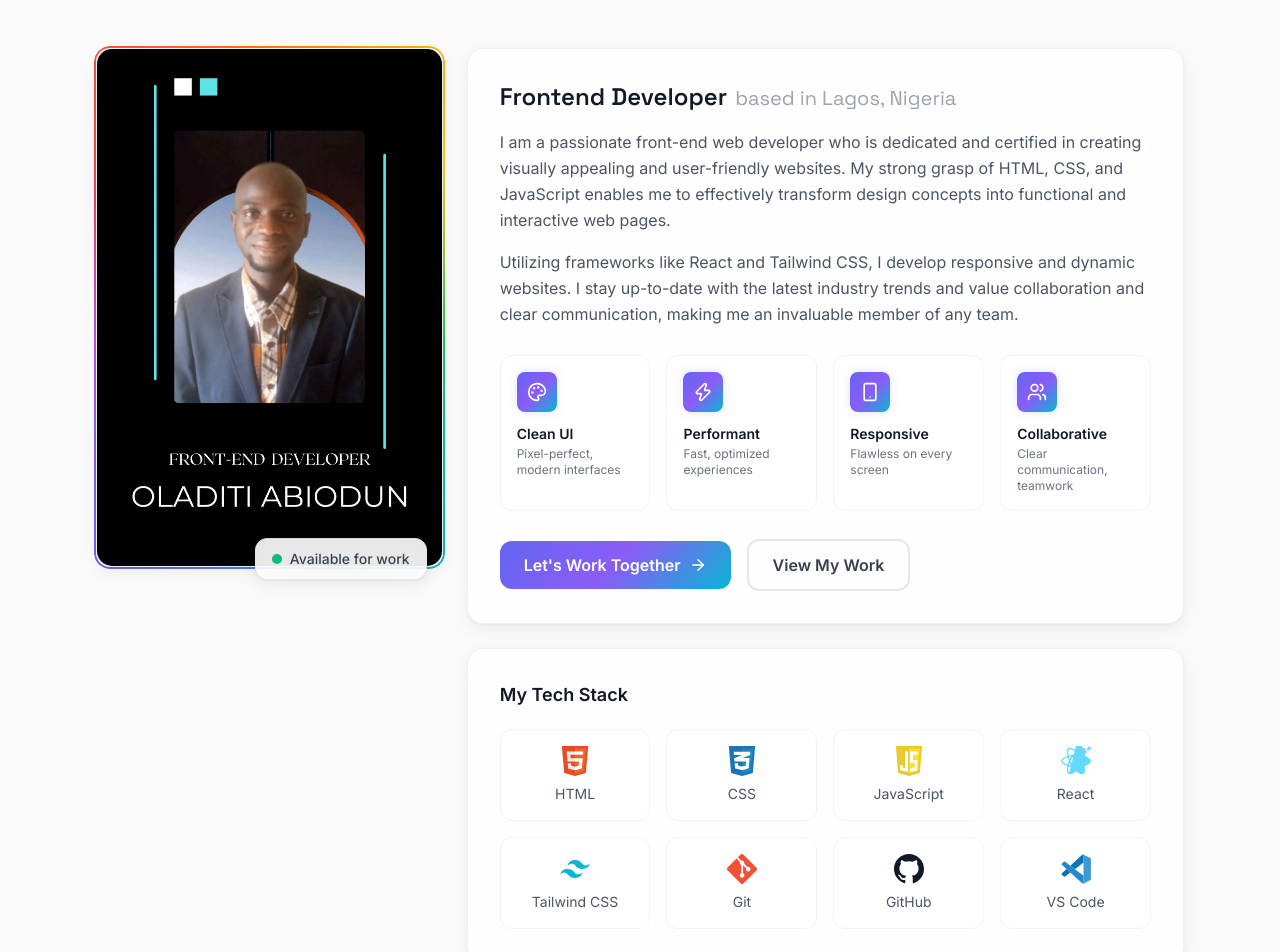
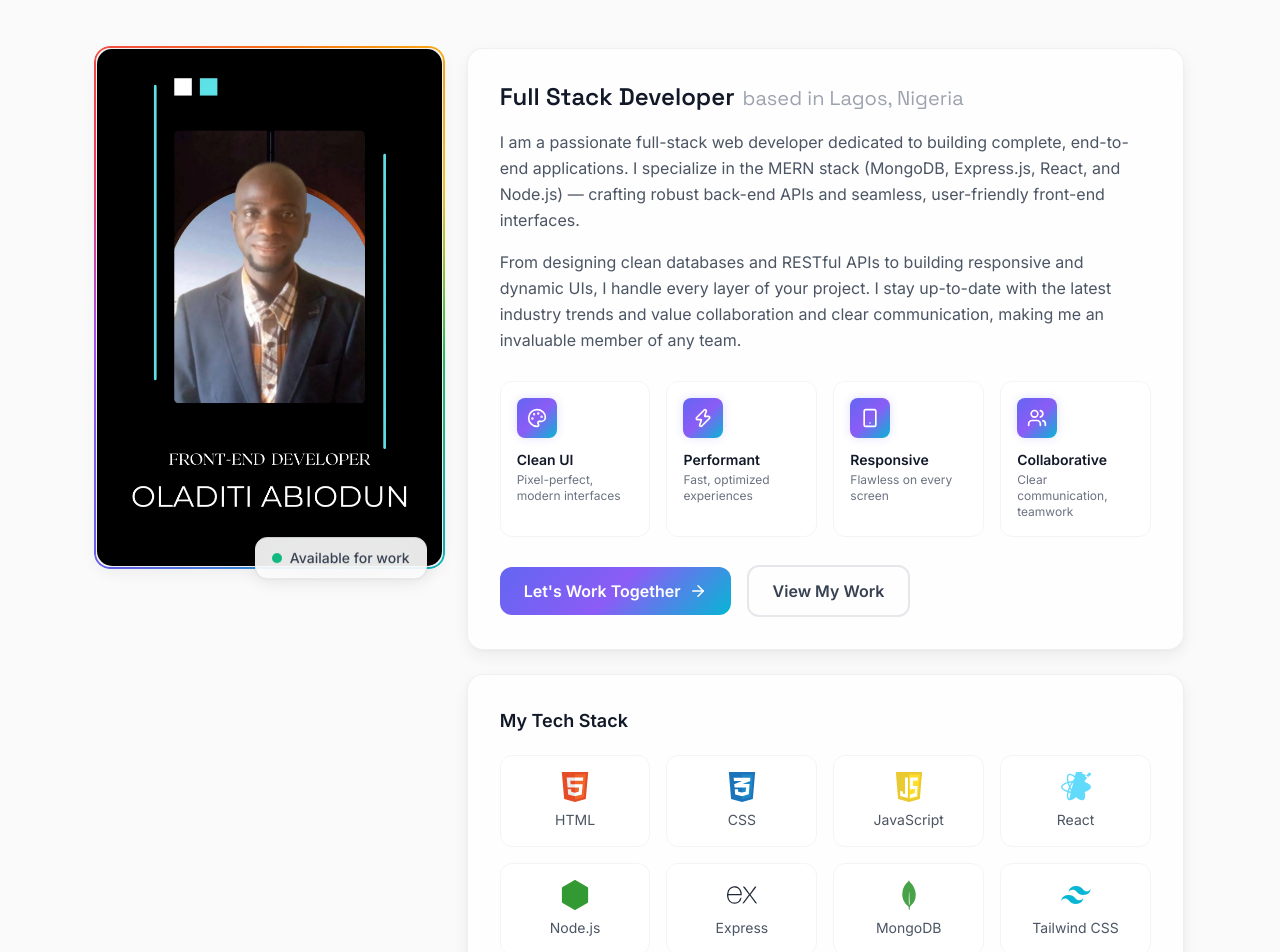
Before and after one commit to oladiti/myPortfolio, a React (Vite) app: page / in a window 1280 px wide. Shown: the part 1060-2012 px from the top of the page. Built offline with nearby package versions, Linux system fonts and the light colour scheme; no server answers.

Commit message:
third update

```diff
--- a/index.html
+++ b/index.html
@@ -11,18 +11,18 @@
     <meta name="author" content="Oladiti Abiodun" />
     <meta
       name="description"
-      content="Welcome to Oladiti Abiodun's Personal website to showcase his skills, experience, and knowledge, You can view his projects and achievements here."
+      content="Welcome to Oladiti Abiodun's Personal website to showcase his skills, experience, and knowledge as a Full Stack (MERN) Web Developer. You can view his projects and achievements here."
     />
     <meta
       name="keywords"
-      content="Abiodun,Oladiti, Oladiti Abiodun,Abiodun'S Portfolio,Abiodun's portfolio,Abiodun's personal website, Oladiti Abiodun portfolio"
+      content="Abiodun,Oladiti, Oladiti Abiodun,Full Stack Developer,MERN Stack, React, Node.js, Express, MongoDB,Abiodun'S Portfolio,Abiodun's portfolio,Abiodun's personal website, Oladiti Abiodun portfolio"
     />
     <meta name="robots" content="follow, index, max-snippet:-1, max-video-preview:-1, max-image-preview:large" />
 
     <meta property="og:title" content="Oladiti Abiodun's Personal Portfolio" />
     <meta property="og:url" content="https://oladiti-abiodun.netlify.app" />
     <meta property="og:type" content="website" />
-    <meta property="og:description" content="Oladiti Abiodun's Personal website to showcase my Skills, Experience, and my Projects." />
+    <meta property="og:description" content="Oladiti Abiodun's Personal website to showcase my Skills, Experience, and my Projects as a Full Stack (MERN) Web Developer." />
     <meta property="og:image" content="https://i.postimg.cc/pVhH91F0/my-port.png" />
     <meta property="og:locale" content="en_US" />
     <link rel="canonical" href="https://oladiti-abiodun.netlify.app" />
--- a/src/components/layout/Footer.jsx
+++ b/src/components/layout/Footer.jsx
@@ -24,7 +24,7 @@ const Footer = () => {
               Oladiti Abiodun
             </span>
           </Link>
-          <p className="gradient-text mt-3 font-medium">Frontend Developer</p>
+          <p className="gradient-text mt-3 font-medium">Full Stack Developer (MERN)</p>
           <p className="mt-3 mb-5 max-w-md text-sm leading-relaxed text-gray-500 dark:text-gray-400">
             Thanks for visiting my personal portfolio. Let's connect over socials and build something great together.
           </p>
--- a/src/components/sections/About.jsx
+++ b/src/components/sections/About.jsx
@@ -46,17 +46,18 @@ const About = () => (
         <div className="lg:col-span-2 space-y-6">
           <div className="rounded-2xl glass shadow-card p-8">
             <h3 className="text-2xl font-display font-semibold mb-4 text-gray-900 dark:text-white">
-              Frontend Developer
+              Full Stack Developer
               <span className="text-xl font-normal text-gray-400 dark:text-gray-500 pl-2">based in Lagos, Nigeria</span>
             </h3>
             <p className="text-gray-600 dark:text-gray-400 leading-relaxed mb-4">
-              I am a passionate front-end web developer who is dedicated and certified in creating visually appealing and user-friendly websites.
-              My strong grasp of HTML, CSS, and JavaScript enables me to effectively transform design concepts into functional and interactive web pages.
+              I am a passionate full-stack web developer dedicated to building complete,
+              end-to-end applications. I specialize in the MERN stack (MongoDB, Express.js,
+              React, and Node.js) — crafting robust back-end APIs and seamless, user-friendly front-end interfaces.
             </p>
             <p className="text-gray-600 dark:text-gray-400 leading-relaxed">
-              Utilizing frameworks like React and Tailwind CSS, I develop responsive and dynamic websites.
-              I stay up-to-date with the latest industry trends and value collaboration and clear communication,
-              making me an invaluable member of any team.
+              From designing clean databases and RESTful APIs to building responsive and dynamic UIs,
+              I handle every layer of your project. I stay up-to-date with the latest industry trends
+              and value collaboration and clear communication, making me an invaluable member of any team.
             </p>
 
             <div className="mt-7 grid grid-cols-2 sm:grid-cols-4 gap-4">
--- a/src/components/sections/Home.jsx
+++ b/src/components/sections/Home.jsx
@@ -5,7 +5,7 @@ import AB from "../../assets/Abbey.webp";
 import contactInfo from '../../data/contactInfo';
 import resume from "../../assets/ola.pdf";
 
-const typingSequence = ['Frontend Developer', 2000, 'Web Developer', 2000, 'Graphics Designer', 2000];
+const typingSequence = ['Full Stack Developer', 2000, 'MERN Stack Developer', 2000, 'Web Developer', 2000];
 
 const HeroSocials = () => (
   <ul className="flex items-center gap-3">
@@ -32,6 +32,9 @@ function Home() {
     <div name="Home" className="relative min-h-screen w-full flex items-center overflow-hidden dot-pattern">
       <div className="section-content relative z-10 grid lg:grid-cols-2 gap-12 items-center py-12">
         <div className="text-center lg:text-left" data-aos="fade-up">
+          <p className="mb-4 text-sm sm:text-base font-semibold uppercase tracking-[0.2em] text-indigo-600 dark:text-indigo-400">
+            Full-Stack Web Developer • Working Worldwide
+          </p>
           <div className="inline-flex items-center gap-2 px-4 py-2 rounded-full glass shadow-card mb-5">
             <span className="relative flex h-2.5 w-2.5">
               <span className="animate-ping absolute inline-flex h-full w-full rounded-full bg-emerald-400 opacity-75" />
--- a/src/components/ui/BrandIcons.jsx
+++ b/src/components/ui/BrandIcons.jsx
@@ -95,6 +95,24 @@ const Git = ({ width = 40, height = 45 }) => (
   </svg>
 );
 
+const NodeJs = ({ width = 30, height = 45 }) => (
+  <svg xmlns="http://www.w3.org/2000/svg" viewBox="0 0 24 24" width={width} height={height}>
+    <path fill="#339933" d="M11.435.153l-9.37 5.43c-.35.203-.564.578-.563.983V17.43c0 .404.215.78.564.982l9.37 5.435c.35.203.78.203 1.13 0l9.366-5.433c.35-.205.564-.578.565-.982V6.566c0-.404-.216-.78-.566-.984L12.567.152c-.35-.203-.782-.203-1.13 0" />
+  </svg>
+);
+
+const MongoDB = ({ width = 30, height = 45 }) => (
+  <svg xmlns="http://www.w3.org/2000/svg" viewBox="0 0 24 24" width={width} height={height}>
+    <path fill="#47A248" d="M17.193 9.555c-1.264-5.58-4.252-7.414-4.573-8.115-.28-.394-.53-.954-.735-1.44-.036.495-.055.685-.523 1.184-.723.566-4.438 3.682-4.74 10.02-.282 5.912 4.27 9.435 4.888 9.884l.07.05A73.49 73.49 0 0111.91 24h.481c.114-1.032.284-2.056.51-3.07.417-.296.604-.463.85-.693a11.342 11.342 0 003.639-8.464c.01-.814-.103-1.662-.197-2.218zm-5.336 8.195s0-8.291.275-8.29c.213 0 .49 10.695.49 10.695-.381-.045-.765-1.76-.765-2.405z" />
+  </svg>
+);
+
+const Express = ({ width = 30, height = 45 }) => (
+  <svg xmlns="http://www.w3.org/2000/svg" viewBox="0 0 24 24" width={width} height={height} className="fill-gray-800 dark:fill-gray-200">
+    <path d="M24 18.588a1.529 1.529 0 01-1.895-.72l-3.45-4.771-.5-.667-4.003 5.444a1.466 1.466 0 01-1.802.708l5.158-6.92-4.798-6.251a1.595 1.595 0 011.9.666l3.576 4.83 3.596-4.81a1.435 1.435 0 011.788-.668L21.708 7.9l-2.522 3.283a.666.666 0 000 .994l4.804 6.412zM.002 11.576l.42-2.075c1.154-4.103 5.858-5.81 9.094-3.27 1.895 1.489 2.368 3.597 2.275 5.973H1.116C.943 16.447 4.005 19.009 7.92 17.7a4.078 4.078 0 002.582-2.876c.207-.666.548-.78 1.174-.588a5.417 5.417 0 01-2.589 3.957 6.272 6.272 0 01-7.306-.933 6.575 6.575 0 01-1.64-3.858c0-.235-.08-.455-.134-.666A88.33 88.33 0 010 11.577zm1.127-.286h9.654c-.06-3.076-2.001-5.258-4.59-5.278-2.882-.04-4.944 2.094-5.071 5.264z" />
+  </svg>
+);
+
 export {
   LinkedIn,
   GitHub,
@@ -109,4 +127,7 @@ export {
   TailwindCSS,
   VSCode,
   Git,
+  NodeJs,
+  MongoDB,
+  Express,
 };
--- a/src/context/ThemeContext.jsx
+++ b/src/context/ThemeContext.jsx
@@ -1,18 +1,33 @@
-import { createContext, useState, useEffect } from 'react';
+import { createContext, useState, useLayoutEffect } from 'react';
 
 export const ThemeContext = createContext();
 
+const getInitialTheme = () => {
+  try {
+    return localStorage.getItem('current_theme') || 'light';
+  } catch {
+    return 'light';
+  }
+};
+
+const applyTheme = (theme) => {
+  try {
+    document.documentElement.classList.toggle('dark', theme === 'dark');
+    localStorage.setItem('current_theme', theme);
+  } catch {}
+};
+
 const ThemeProvider = ({ children }) => {
-  const stored = localStorage.getItem('current_theme');
-  const [theme, setTheme] = useState(stored || 'light');
+  const [theme, setTheme] = useState(getInitialTheme);
 
-  useEffect(() => {
-    localStorage.setItem('current_theme', theme);
-    document.documentElement.classList.toggle('dark', theme === 'dark');
+  useLayoutEffect(() => {
+    applyTheme(theme);
   }, [theme]);
 
   const toggleTheme = () => {
-    setTheme(prev => (prev === 'light' ? 'dark' : 'light'));
+    const next = theme === 'light' ? 'dark' : 'light';
+    applyTheme(next);
+    setTheme(next);
   };
 
   return (
--- a/src/data/services.jsx
+++ b/src/data/services.jsx
@@ -5,18 +5,18 @@ import Web from '../assets/it-icon.png';
 
 const services = [
   {
-    name: "Web Development",
-    description: "Creating visually appealing websites that fit any screen size to reach global markets.",
+    name: "Full Stack Development",
+    description: "Building complete MERN stack applications, from MongoDB databases and Node.js/Express APIs to polished React front-ends.",
     img: Webdev,
   },
   {
-    name: "Graphics Design",
-    description: "Designing beautiful graphics like logos, flyers, and ID cards to make your brand stand out.",
+    name: "Frontend Development",
+    description: "Creating visually appealing, responsive interfaces with React and Tailwind CSS that fit any screen size to reach global markets.",
     img: Graphics,
   },
   {
-    name: "S.E.O",
-    description: "Optimizing your website for search engines to increase visibility and drive organic traffic.",
+    name: "Backend & APIs",
+    description: "Designing secure RESTful APIs and databases so your application runs fast, reliably, and scales as you grow.",
     img: Search,
   },
   {
--- a/src/data/skills.jsx
+++ b/src/data/skills.jsx
@@ -1,14 +1,17 @@
-import { ReactJs, CSS, Git, GitHub, HTML, JS, TailwindCSS, VSCode } from "../components/ui/BrandIcons";
+import { ReactJs, CSS, Git, GitHub, HTML, JS, TailwindCSS, VSCode, NodeJs, MongoDB, Express } from "../components/ui/BrandIcons";
 
 const skills = [
   { id: 1, icon: <HTML />, name: "HTML", proficiency: 95 },
   { id: 2, icon: <CSS />, name: "CSS", proficiency: 90 },
   { id: 3, icon: <JS />, name: "JS", proficiency: 85 },
   { id: 4, icon: <ReactJs />, name: "React", proficiency: 88 },
-  { id: 5, icon: <TailwindCSS />, name: "Tailwind CSS", proficiency: 92 },
-  { id: 6, icon: <Git />, name: "Git", proficiency: 80 },
-  { id: 7, icon: <GitHub />, name: "GitHub", proficiency: 85 },
-  { id: 8, icon: <VSCode />, name: "VS Code", proficiency: 90 },
+  { id: 5, icon: <NodeJs />, name: "Node.js", proficiency: 82 },
+  { id: 6, icon: <Express />, name: "Express", proficiency: 80 },
+  { id: 7, icon: <MongoDB />, name: "MongoDB", proficiency: 78 },
+  { id: 8, icon: <TailwindCSS />, name: "Tailwind CSS", proficiency: 92 },
+  { id: 9, icon: <Git />, name: "Git", proficiency: 80 },
+  { id: 10, icon: <GitHub />, name: "GitHub", proficiency: 85 },
+  { id: 11, icon: <VSCode />, name: "VS Code", proficiency: 90 },
 ];
 
 export default skills;
--- a/src/data/techStack.jsx
+++ b/src/data/techStack.jsx
@@ -1,14 +1,17 @@
-import { ReactJs, JS, HTML, CSS, TailwindCSS, Git, GitHub, VSCode } from "../components/ui/BrandIcons";
+import { ReactJs, JS, HTML, CSS, TailwindCSS, NodeJs, MongoDB, Express, Git, GitHub, VSCode } from "../components/ui/BrandIcons";
 
 const TechStack = [
   { id: 1, icon: <HTML width={30} height={30} />, name: "HTML" },
   { id: 2, icon: <CSS width={30} height={30} />, name: "CSS" },
   { id: 3, icon: <JS width={30} height={30} />, name: "JavaScript" },
   { id: 4, icon: <ReactJs width={30} height={30} />, name: "React" },
-  { id: 5, icon: <TailwindCSS width={30} height={30} />, name: "Tailwind CSS" },
-  { id: 6, icon: <Git width={30} height={30} />, name: "Git" },
-  { id: 7, icon: <GitHub width={30} height={30} />, name: "GitHub" },
-  { id: 8, icon: <VSCode width={30} height={30} />, name: "VS Code" },
+  { id: 5, icon: <NodeJs width={30} height={30} />, name: "Node.js" },
+  { id: 6, icon: <Express width={30} height={30} />, name: "Express" },
+  { id: 7, icon: <MongoDB width={30} height={30} />, name: "MongoDB" },
+  { id: 8, icon: <TailwindCSS width={30} height={30} />, name: "Tailwind CSS" },
+  { id: 9, icon: <Git width={30} height={30} />, name: "Git" },
+  { id: 10, icon: <GitHub width={30} height={30} />, name: "GitHub" },
+  { id: 11, icon: <VSCode width={30} height={30} />, name: "VS Code" },
 ];
 
 export default TechStack;
```
